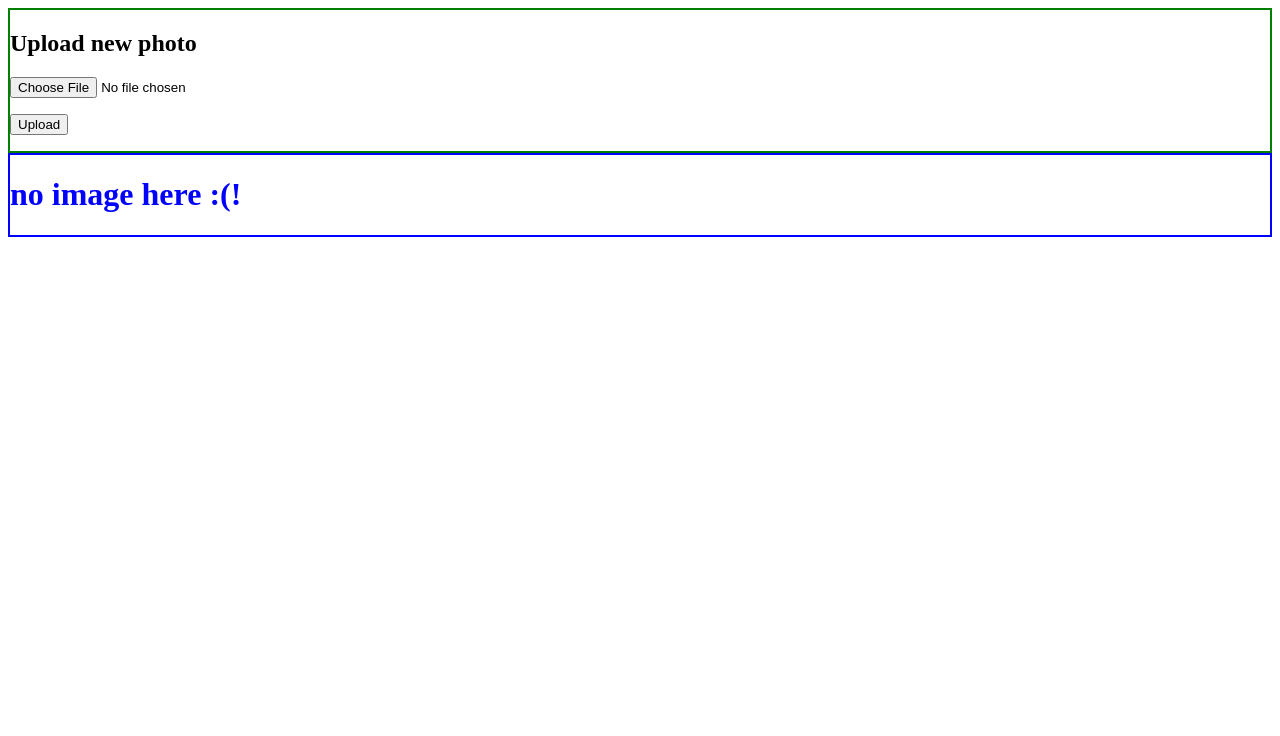
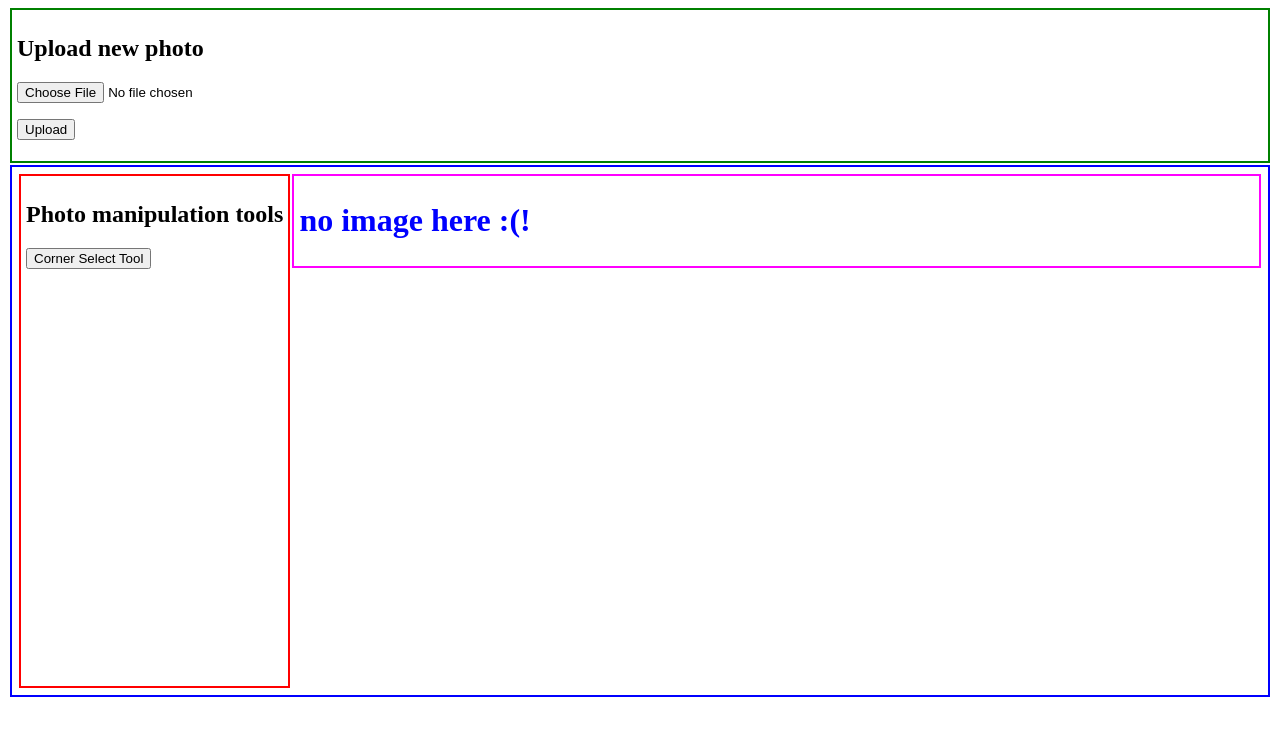
Before and after one commit to hci-au-dk/discontinuityboard, a Flask app: page / in a window 1280 px wide. Shown: the top 736 px of the page. Run offline with Flask 2, Linux system fonts and the light colour scheme.

Commit message:
you can now load a picture and it will bethe background to a canvas. The skeleton for a photo manipulation tools section also exists.

```diff
--- a/app/static/base.css
+++ b/app/static/base.css
@@ -9,4 +9,26 @@ h1 {
 
 #view {
     border: 2px solid blue;
+    overflow: hidden;
 }
+
+#tools {
+    border: 2px solid red;
+    height: 500px;
+    float: left;
+    overflow: hidden;
+}
+
+#photocontainer {
+    border: 2px solid fuchsia;
+    overflow: hidden;
+}
+
+div {
+    margin: 2px;
+    padding: 5px;
+}
+
+#imagecanvas {
+    border: 1px solid black;
+}
--- /dev/null
+++ b/app/static/tools.js
@@ -0,0 +1,43 @@
+// This is where the functionality for the buttons will go
+
+cornerTool = false;
+
+$(document).ready(function() {
+    // do stuff when DOM is ready
+    setUpListeners();
+    setUpCanvasAndPhoto();
+});
+
+function setUpListeners() {
+    // the buttons should be listening to the proper thing
+    $("#cornerselect").bind("click", cornerSelectClick);
+    $("#imagecanvas").bind("click", canvasClick);
+}
+
+function setUpCanvasAndPhoto() {
+    var images = $("#imagefile").children("img");
+    if (images.length == 1) {
+	var image = images[0];
+	var width = image.clientWidth;
+	var height = image.clientHeight;
+	$("#imagecanvas").css("width", width);
+	$("#imagecanvas").css("height", height);
+	$("#imagecanvas").css("background-image", "url(" + image.src + ")");
+	$("#imagefile").hide();
+    }
+}
+
+function cornerSelectClick() {
+    cornerTool = !cornerTool;
+    if (cornerTool) {
+	$("#view").css("cursor", "crosshair");
+    } else {
+	$("#view").css("cursor", "default");
+    }
+}
+
+function canvasClick() {
+    if (cornerTool) {
+
+    }
+}
--- a/app/templates/base.html
+++ b/app/templates/base.html
@@ -14,6 +14,7 @@ on all the pages of the application -->
 
     <link rel="stylesheet" type="text/css" href="static/base.css">
     <script src="//code.jquery.com/jquery.js"></script>
+    <script type="text/javascript" src="static/tools.js"></script>
 
   </head>
 
--- a/app/templates/index.html
+++ b/app/templates/index.html
@@ -6,14 +6,20 @@
 
 <div id="view">
 
-  {% if filename %}
+  {% include "tools.html" %}
 
-  <p> <img src="{{filename}}" alt="uploaded photo"></p>
-  {% else %}
-  <h1>no image here :(! </h1>
+  <div id="photocontainer">
+    {% if filename %}
 
-  {% endif %}
+    <span id="imagefile"> <img src="{{filename}}" alt="uploaded photo"> </span>
+    <canvas id="imagecanvas">
 
+    </canvas>
+    {% else %}
+    <h1>no image here :(! </h1>
+
+    {% endif %}
+  </div>
 </div>
 
 {% endblock %}
--- /dev/null
+++ b/app/templates/tools.html
@@ -0,0 +1,5 @@
+
+<div id="tools">
+    <h2>Photo manipulation tools</h2>
+    <button type="button" id="cornerselect">Corner Select Tool</button>
+</div>
--- a/app/templates/upload.html
+++ b/app/templates/upload.html
@@ -3,6 +3,6 @@
     <h2>Upload new photo</h2>
     <form action="" method=post enctype=multipart/form-data>
       <p> <input type=file name=file> </p>
-      <p> <input type=submit value=Upload> </p>
+      <p> <input id="uploadphotobutton" type=submit value=Upload> </p>
     </form>
 </div>
```
Also changed, not shown: tests/discontinuityboard_test.py (+9 -0 lines).
